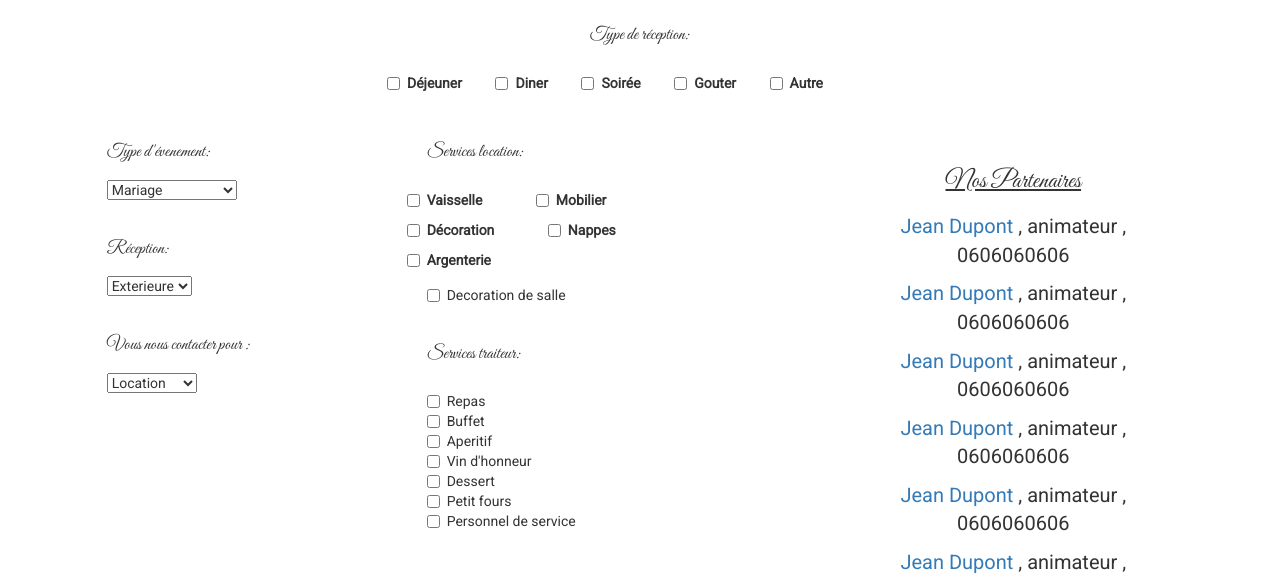
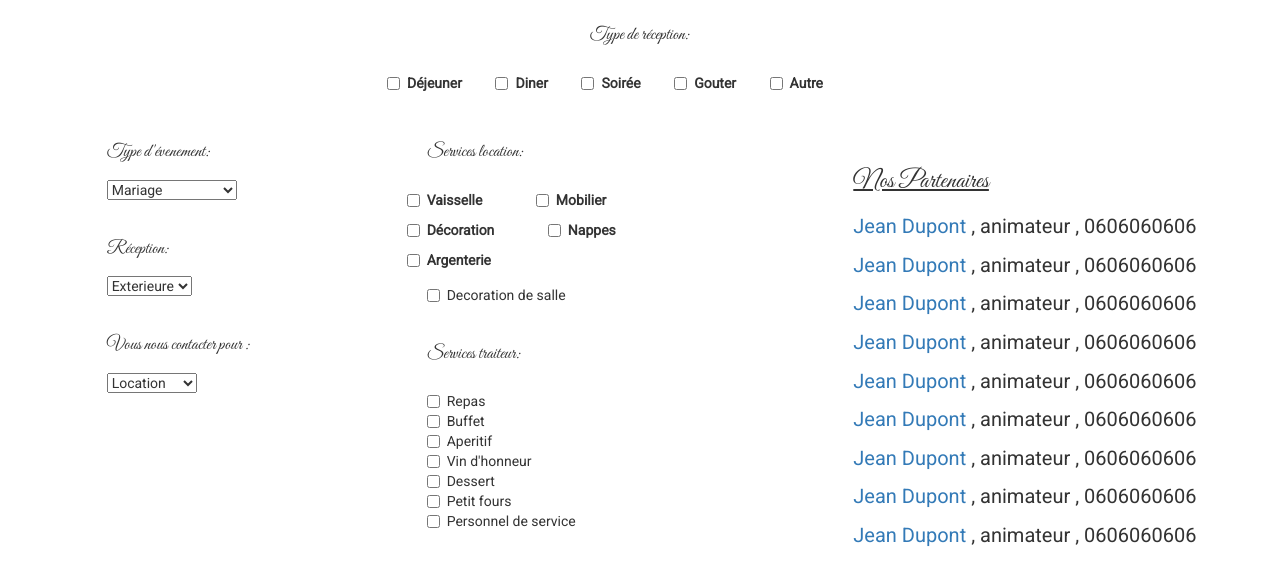
Before and after one commit to Juliette3529/fedala.2, a plain HTML site: page contact.html in a window 1280 px wide. Shown: the part 157-738 px from the top of the page. Drawn offline with nearby package versions, Linux system fonts and the light colour scheme.

```diff
--- a/contact.html
+++ b/contact.html
@@ -139,15 +139,17 @@
 
 
             </div>
-            <aside class="col-md-offset-1 col-md-3 nopadding partenaire text-center">
+            <aside class="col-md-offset-1 col-md-4 nopadding partenaire">
                 <h4> Nos Partenaires</h4>
                 <p> <a href="#">Jean Dupont</a> , animateur , 0606060606 </p>
                 <p> <a href="#">Jean Dupont</a> , animateur , 0606060606 </p>
                 <p> <a href="#">Jean Dupont</a> , animateur , 0606060606 </p>
                 <p> <a href="#">Jean Dupont</a>  , animateur , 0606060606 </p>
                 <p> <a href="#">Jean Dupont</a>  , animateur , 0606060606 </p>
-                <p> <a href="#">Jean Dupont</a> , animateur , 0606060606 </p>
-                <p> <a href="#">Jean Dupont</a> , animateur , 0606060606 </p>
+                <p> <a href="#">Jean Dupont</a>  , animateur , 0606060606 </p>
+                <p> <a href="#">Jean Dupont</a>  , animateur , 0606060606 </p>
+                <p> <a href="#">Jean Dupont</a>  , animateur , 0606060606 </p>
+                <p> <a href="#">Jean Dupont</a>  , animateur , 0606060606 </p>
             </aside>
             <div class="col-md-offset-1 col-md-9 block_3">
                 <label class="form-group-inline">Date
```
